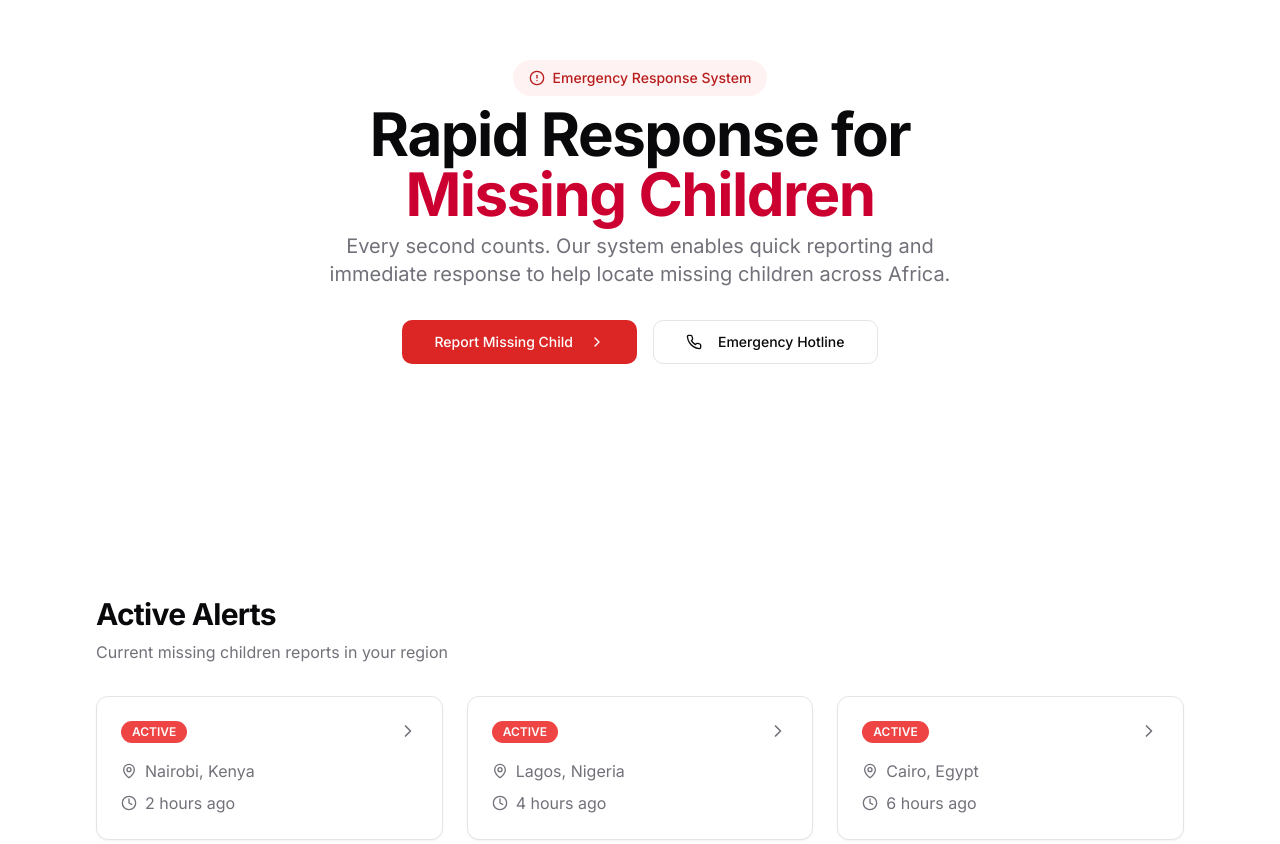
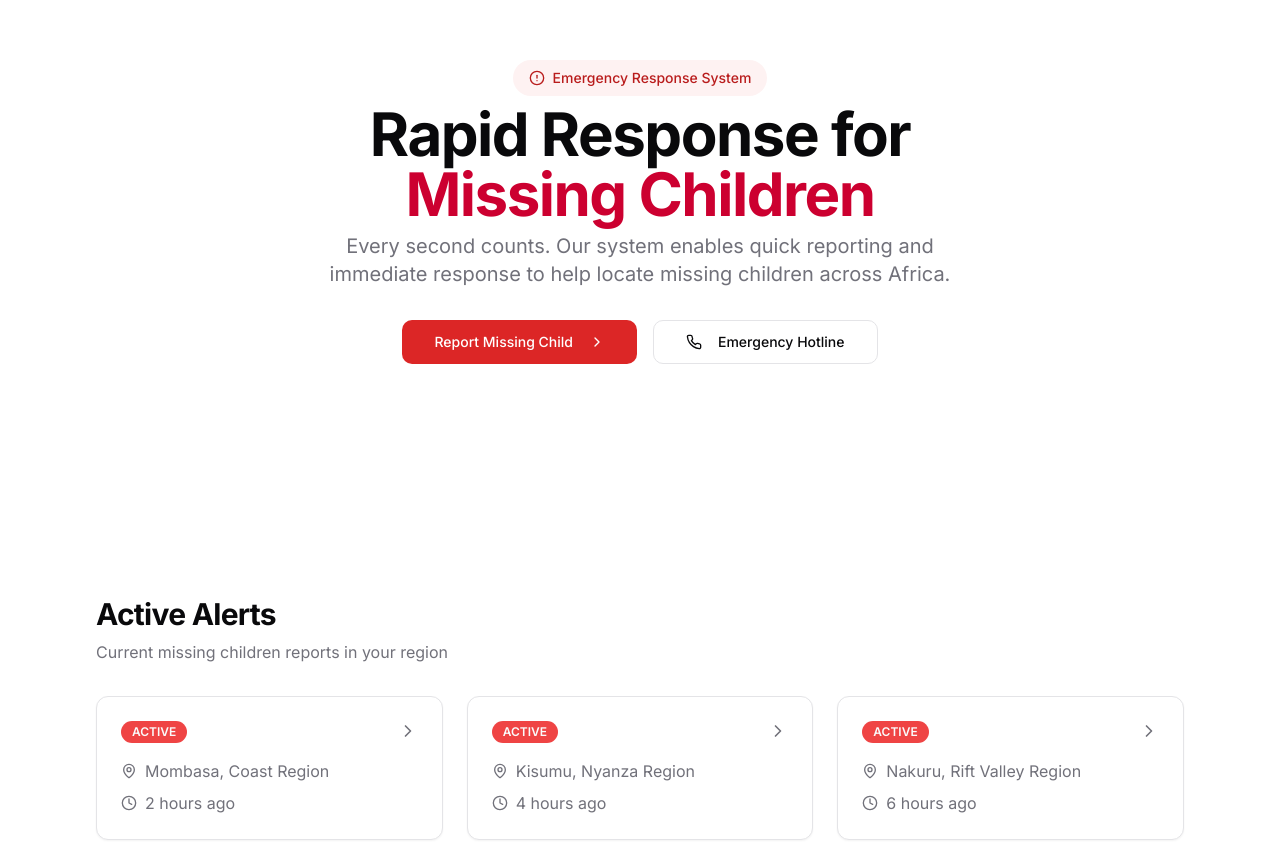
Before and after one commit to misc1738/amber-alert-system, a React (Vite) app: page / in a window 1280 px wide. Shown: the part 108-952 px from the top of the page. Built offline with nearby package versions, Linux system fonts and the light colour scheme.

Commit message:
Update locations to Kenyan
Changed the alert locations in the ActiveAlerts component to reflect Kenyan cities.
[skip gpt_engineer]

```diff
--- a/src/components/ActiveAlerts.tsx
+++ b/src/components/ActiveAlerts.tsx
@@ -8,19 +8,19 @@ const ActiveAlerts = () => {
   const alerts = [
     {
       id: 1,
-      location: "Nairobi, Kenya",
+      location: "Mombasa, Coast Region",
       timeElapsed: "2 hours ago",
       status: "Active",
     },
     {
       id: 2,
-      location: "Lagos, Nigeria",
+      location: "Kisumu, Nyanza Region",
       timeElapsed: "4 hours ago",
       status: "Active",
     },
     {
       id: 3,
-      location: "Cairo, Egypt",
+      location: "Nakuru, Rift Valley Region",
       timeElapsed: "6 hours ago",
       status: "Active",
     },
```
